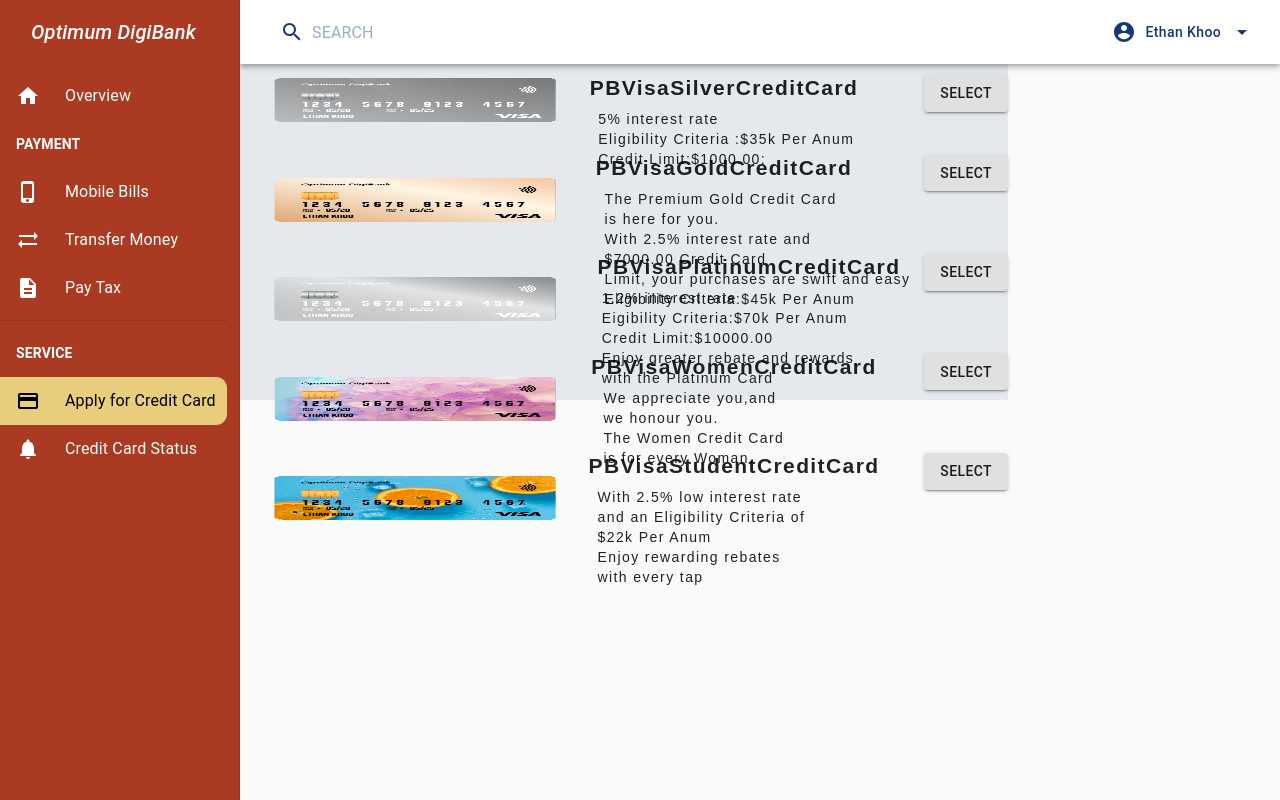
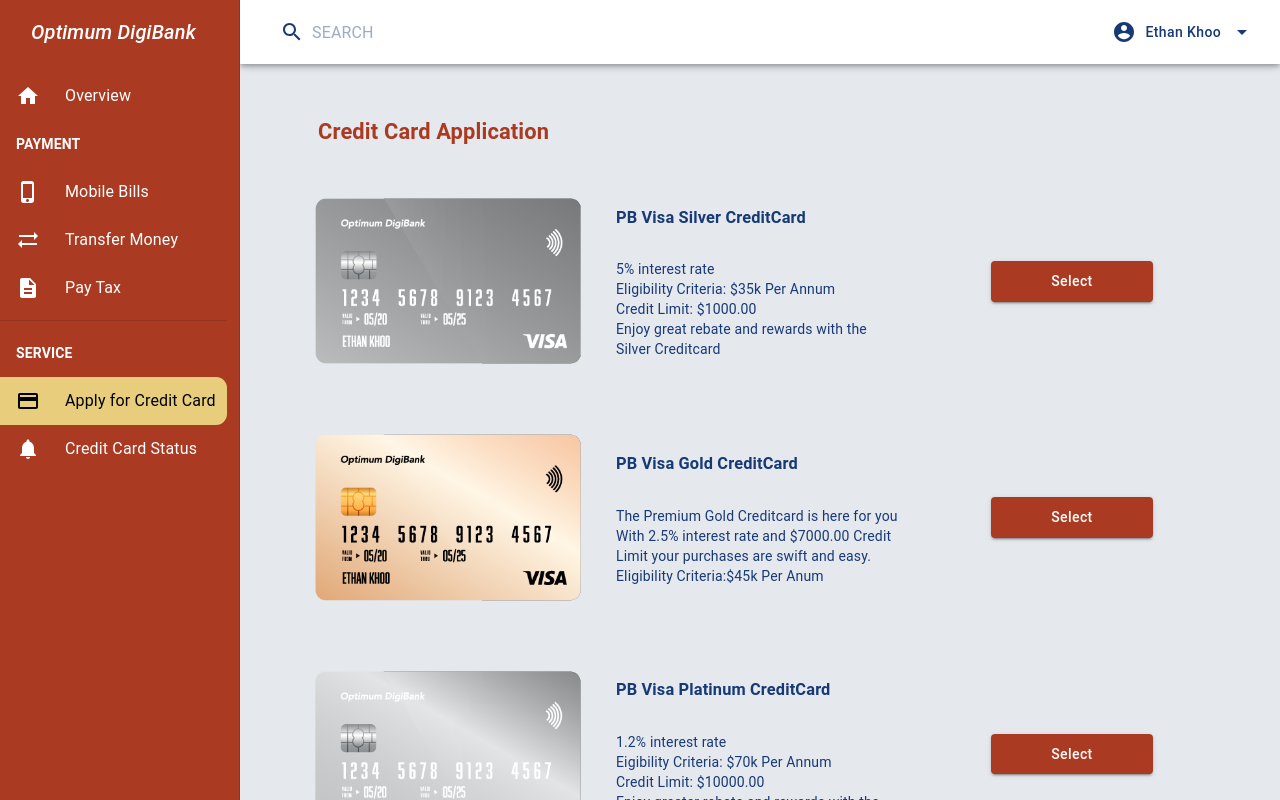
Before and after one commit to ilagon/frontend-optimum-solution, a React (Create React App) app in the folder frontend/: page /ApplyCreditCard in a window 1280 px wide. Built offline with nearby package versions, Linux system fonts and the light colour scheme; no server answers.

Commit message:
Changes to Apply creditcard page

```diff
--- a/frontend/src/components/CreditCard/Apply_CreditCard.js
+++ b/frontend/src/components/CreditCard/Apply_CreditCard.js
@@ -1,84 +1,200 @@
 import React, { useState, useEffect } from "react";
 import axios from "axios";
 import styles from "./css/CreditCard.module.css";
-import TextField from '@material-ui/core/TextField';
-import Button from '@material-ui/core/Button';
+import Container from "@material-ui/core/Container";
+import Button from "@material-ui/core/Button";
 import image from "../../images/creditcard-01.png";
 import image1 from "../../images/creditcard-02.png";
 import image2 from "../../images/creditcard-03.png";
 import image3 from "../../images/creditcard-04.png";
 import image4 from "../../images/creditcard-05.png";
+import { makeStyles } from "@material-ui/core/styles";
+import Grid from "@material-ui/core/Grid";
+import Paper from "@material-ui/core/Paper";
+
+const useStyles = makeStyles((theme) => ({
+  appBarSpacer: theme.mixins.toolbar,
+}));
 
 export default function ApplyCreditCardPage() {
+  const classes = useStyles();
   const [creditcards, setcreditcards] = useState([]);
-  const [creditCardType, setCreditCardType] = useState('');
+  const [creditCardType, setCreditCardType] = useState("");
   const customerId = "5ee9cb4de3fc6f4de8012484";
 
   useEffect(() => {
-    axios.get("http://localhost:9002/creditcards/" + customerId)
-    .then(res => {
+    axios
+      .get("http://localhost:9002/creditcards/" + customerId)
+      .then((res) => {
         setcreditcards(res.data.creditcard);
         console.log(res.data.creditcard);
       })
-    .catch(error => console.log(error))
-  }, [])
+      .catch((error) => console.log(error));
+  }, []);
 
-
-const handlecard_type = e => {
+  const handlecard_type = (e) => {
     setCreditCardType(e.target.value);
 
     creditcards.map((creditcard) => {
-    creditcard.creditcard_type === creditCardType ?
-    console.log('Display error message, User already has this card type.') : console.log('Send creditCardType as prop');
+      creditcard.creditcard_type === creditCardType
+        ? console.log("Display error message, User already has this card type.")
+        : console.log("Send creditCardType as prop");
+    });
+  };
+  return (
+    <main className="content">
+      <div className={classes.appBarSpacer} />
+      <Container maxWidth="md" className="container">
+        <p className={styles.FormTitle}>Credit Card Application</p>
 
-  })
-}
-  return (
-      <div className={styles.container}>
-      <p className={styles.FormTitle}>CreditCardApplication</p>
+        <Grid container spacing={3}>
+          {/* Creditcard Image */}
+          <Grid item xs={12} md={4} lg={4} className={styles.ccDescription}>
+            <img className={styles.ccImage} src={image} />
+          </Grid>
+          {/* Creditcard Description */}
+          <Grid item xs={12} md={4} lg={4} className={styles.ccDescription}>
+            <h3 className={styles.PBVisaSilverCreditCard}>
+              PB Visa Silver CreditCard
+            </h3>
+            <p className={styles.TitleContainer1}>
+              5% interest rate<br></br>
+              Eligibility Criteria: $35k Per Annum<br></br>
+              Credit Limit: $1000.00<br></br>
+              Enjoy great rebate and rewards with the Silver Creditcard
+            </p>
+          </Grid>
+          {/* Select Button */}
+          <Grid item xs={12} md={4} lg={4} className={styles.ccSelectDiv}>
+            <Button
+              className={styles.ccSelectBtn}
+              variant="contained"
+              value="Silver"
+              onClick={handlecard_type}
+            >
+              Select
+            </Button>
+          </Grid>
+        </Grid>
 
-        <h2 className={styles.PBVisaSilverCreditCard}>PBVisaSilverCreditCard</h2>
-        <Button className={styles.Button1}variant="contained" value="Silver" onClick={handlecard_type}>select</Button><br></br>
-<p className={styles.TitleContainer1}>5% interest rate<br></br>
-        Eligibility Criteria :$35k Per Anum<br></br>
-        Credit Limit:$1000.00:</p><br></br>
-        <img className={styles.images}id= "img" src= {image} /><br></br>
+        <Grid container spacing={3}>
+          {/* Creditcard Image */}
+          <Grid item xs={12} md={4} lg={4} className={styles.ccDescription}>
+            <img className={styles.ccImage} src={image1} />
+          </Grid>
+          {/* Creditcard Description */}
+          <Grid item xs={12} md={4} lg={4} className={styles.ccDescription}>
+            <h3 className={styles.PBVisaSilverCreditCard}>
+              PB Visa Gold CreditCard
+            </h3>
+            <p className={styles.TitleContainer1}>
+              The Premium Gold Creditcard is here for you<br></br>
+              With 2.5% interest rate and $7000.00 Credit Limit your purchases
+              are swift and easy.
+              <br></br>
+              Eligibility Criteria:$45k Per Anum
+            </p>
+          </Grid>
+          {/* Select Button */}
+          <Grid item xs={12} md={4} lg={4} className={styles.ccSelectDiv}>
+            <Button
+              className={styles.ccSelectBtn}
+              variant="contained"
+              value="Gold"
+              onClick={handlecard_type}
+            >
+              Select
+            </Button>
+          </Grid>
+        </Grid>
 
-        <h2 className={styles.PBVisaGoldCreditCard}>PBVisaGoldCreditCard</h2>
-        <Button className={styles.Button2}variant="contained" value="Gold" onClick={handlecard_type}>select</Button><br></br>
-<p className={styles.TitleContainer2}>The Premium Gold Credit Card <br></br>
-        is here for you.<br></br>
-        With 2.5% interest rate and <br></br>
-        $7000.00 Credit Card<br></br> Limit,
-        your purchases are swift and easy<br></br>
-        Eligibility Criteria:$45k Per Anum</p><br></br><br></br>
-        <img className={styles.images1}id= "img" src= {image1} /><br></br>
+        <Grid container spacing={3}>
+          {/* Creditcard Image */}
+          <Grid item xs={12} md={4} lg={4} className={styles.ccDescription}>
+            <img className={styles.ccImage} src={image2} />
+          </Grid>
+          {/* Creditcard Description */}
+          <Grid item xs={12} md={4} lg={4} className={styles.ccDescription}>
+            <h3 className={styles.PBVisaSilverCreditCard}>
+              PB Visa Platinum CreditCard
+            </h3>
+            <p className={styles.TitleContainer1}>
+              1.2% interest rate<br></br>
+              Eigibility Criteria: $70k Per Annum<br></br>
+              Credit Limit: $10000.00<br></br>
+              Enjoy greater rebate and rewards with the Platinum Card
+            </p>
+          </Grid>
+          {/* Select Button */}
+          <Grid item xs={12} md={4} lg={4} className={styles.ccSelectDiv}>
+            <Button
+              className={styles.ccSelectBtn}
+              variant="contained"
+              value="Platinum"
+              onClick={handlecard_type}
+            >
+              Select
+            </Button>
+          </Grid>
+        </Grid>
 
-        <h2 className={styles.PBVisaPlatinumCreditCard}>PBVisaPlatinumCreditCard</h2>
-        <Button className={styles.Button3}variant="contained" value="Platinum" onClick={handlecard_type}>select</Button><br></br>
-<p className={styles.TitleContainer3}>1.2% interest rate<br></br>
-          Eigibility Criteria:$70k Per Anum<br></br>
-          Credit Limit:$10000.00<br></br>
-          Enjoy greater rebate and rewards<br></br>
-          with the Platinum Card</p><br></br><br></br>
-          <img className={styles.images2}id= "img" src= {image2} /><br></br>
+        <Grid container spacing={3}>
+          {/* Creditcard Image */}
+          <Grid item xs={12} md={4} lg={4} className={styles.ccDescription}>
+            <img className={styles.ccImage} src={image3} />
+          </Grid>
+          {/* Creditcard Description */}
+          <Grid item xs={12} md={4} lg={4} className={styles.ccDescription}>
+            <h3 className={styles.PBVisaSilverCreditCard}>
+              PB Visa Women CreditCard
+            </h3>
+            <p className={styles.TitleContainer1}>
+              We appreciate you, and we honour you.<br></br>
+              The Women Credit Card is for every Woman.
+            </p>
+          </Grid>
+          {/* Select Button */}
+          <Grid item xs={12} md={4} lg={4} className={styles.ccSelectDiv}>
+            <Button
+              className={styles.ccSelectBtn}
+              variant="contained"
+              value="Women"
+              onClick={handlecard_type}
+            >
+              Select
+            </Button>
+          </Grid>
+        </Grid>
 
-        <h2 className={styles.PBVisaWomenCreditCard}>PBVisaWomenCreditCard</h2>
-        <Button className={styles.Button4}variant="contained" value="Women" onClick={handlecard_type}>select</Button><br></br>
-<p className={styles.TitleContainer4}>We appreciate you,and <br></br>
-            we honour you.<br></br>
-            The Women Credit Card<br></br>
-            is for every Woman.</p><br></br><br></br>
-            <img className={styles.images3}id= "img" src= {image3} /><br></br>
 
-          <h2 className={styles.PBVisaStudentCreditCard}>PBVisaStudentCreditCard</h2>
-          <Button className={styles.Button5}variant="contained" value="Student" onClick={handlecard_type}>select</Button><br></br>
-<p className={styles.TitleContainer5}>With 2.5% low interest rate<br></br>
-          and an Eligibility Criteria of<br></br>
-          $22k Per Anum<br></br>
-          Enjoy rewarding rebates<br></br>
-          with every tap</p><br></br><br></br>
-          <img className={styles.images4}id= "img" src= {image4} /></div>
-
+        <Grid container spacing={3}>
+          {/* Creditcard Image */}
+          <Grid item xs={12} md={4} lg={4} className={styles.ccDescription}>
+            <img className={styles.ccImage} src={image4} />
+          </Grid>
+          {/* Creditcard Description */}
+          <Grid item xs={12} md={4} lg={4} className={styles.ccDescription}>
+            <h3 className={styles.PBVisaSilverCreditCard}>
+            PB Visa Student CreditCard
+            </h3>
+            <p className={styles.TitleContainer1}>
+            With 2.5% low interest rate and an Eligibility Criteria of $22k Per Annum<br></br>
+          Enjoy rewarding rebates with every tap.
+            </p>
+          </Grid>
+          {/* Select Button */}
+          <Grid item xs={12} md={4} lg={4} className={styles.ccSelectDiv}>
+            <Button
+              className={styles.ccSelectBtn}
+              variant="contained"
+              value="Student"
+              onClick={handlecard_type}
+            >
+              Select
+            </Button>
+          </Grid>
+        </Grid>
+      </Container>
+    </main>
   );
 }
--- a/frontend/src/components/CreditCard/css/CreditCard.module.css
+++ b/frontend/src/components/CreditCard/css/CreditCard.module.css
@@ -1,120 +1,35 @@
-.container {
-    background-color: #e5e8ed;
-    width: 60%;
-    height: 50%;
-    position: center;
-    font-family: Avenir, Arial;
-    top: 100px;
-    left: 600px;
-    letter-spacing: 0.1em;
-}
-.creditcard {
-    column-count: 3;
-  }
-  .FormTitle{
+.FormTitle{
     font-size: 1.5625em; /* 1em = 16px */
     margin-top: 20px;
     color: #AA3A21;
     position: relative;
     text-align: left;
     font-weight: bold;
-}
-.images{
-    width:350px;
-    margin-top:-70px;
+    padding-left: 14px;
 }
 
-.TitleContainer1{
-margin-bottom:-48px;
-margin-right:5em;
-float: right;
+.ccImage {
+    width: 100%;
+    min-width: 330px;
+    max-width: 350px;
 }
 
-.PBVisaSilverCreditCard {
-    text-align:center;
-    margin-bottom:-28px;
-    margin-left:200px;
-}
-.Button1{
-    float:right;
-    color: #e26448;
-   }
-.images1{
-    width:350px;
-    margin-top:-100px;
+.ccDescription {
+    justify-content: center;
+    color: #173A77 !important;
+    display: inline-grid;
+    align-content: center;
 }
 
-.TitleContainer2{
-margin-bottom:-80px;
-margin-right:1em;
-float: right;
+.ccSelectDiv {
+    display: inline-grid;
+    align-items: center;
+    justify-content: center;
 }
 
-.PBVisaGoldCreditCard {
-    text-align:center;
-    margin-bottom:-28px;
-    margin-left:200px;
+.ccSelectBtn {
+    background-color: #AA3A21 !important;
+    padding: 8px 60px !important;
+    color: white !important;
+    text-transform: none !important;
 }
-.Button2{
-    float:right;
-}
-
-.images2{
-    width:350px;
-    margin-top:-100px;
-}
-
-.TitleContainer3{
-margin-bottom:-48px;
-margin-right:5em;
-float: right;
-}
-
-.PBVisaPlatinumCreditCard {
-    text-align:center;
-    margin-bottom:-28px;
-    margin-left:250px;
-}
-.Button3{
-    float:right;
-}
-
-.images3{
-    width:350px;
-    margin-top:-100px;
-}
-
-.TitleContainer4{
-margin-bottom:-48px;
-margin-right:10em;
-float: right;
-}
-
-.PBVisaWomenCreditCard {
-    text-align:center;
-    margin-bottom:-28px;
-    margin-left:220px;
-}
-.Button4{
-    float:right;
-}
-
-.images4{
-    width:350px;
-    margin-top:-100px;
-}
-
-.TitleContainer5{
-margin-bottom:-48px;
-margin-right:8.5em;
-float: right;
-}
-
-.PBVisaStudentCreditCard {
-    text-align:center;
-    margin-bottom:-28px;
-    margin-left:220px;
-}
-.Button5{
-    float:right;
-}
```
Lines whose indentation alone changed are shown as unchanged.
